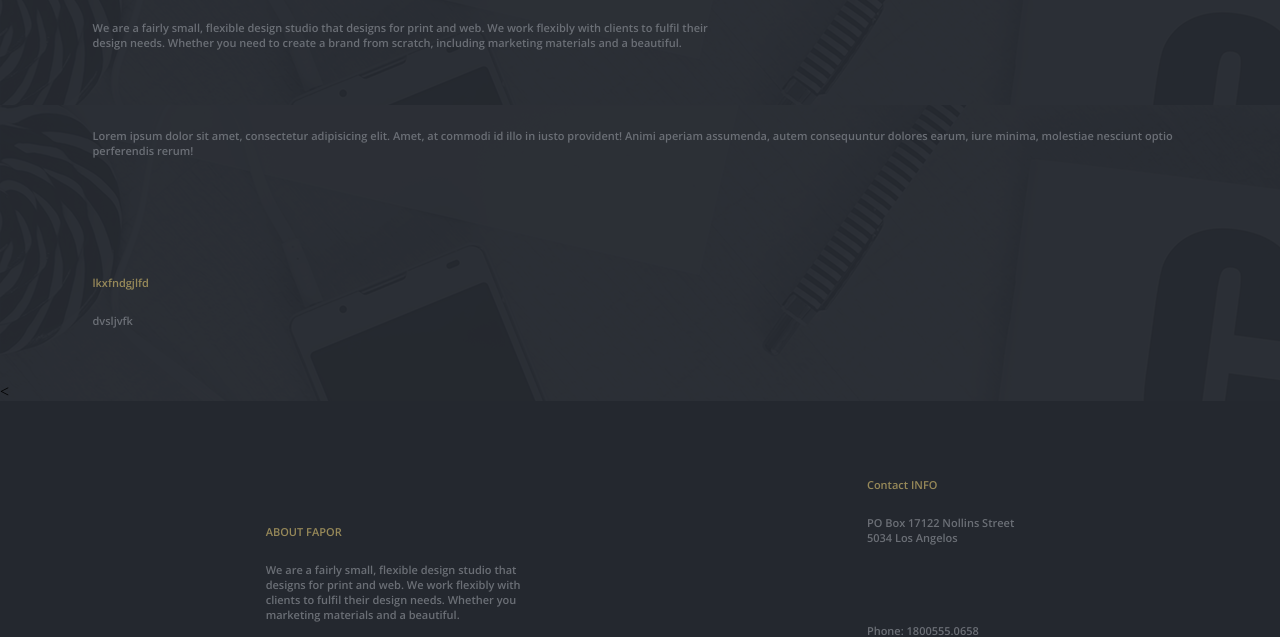
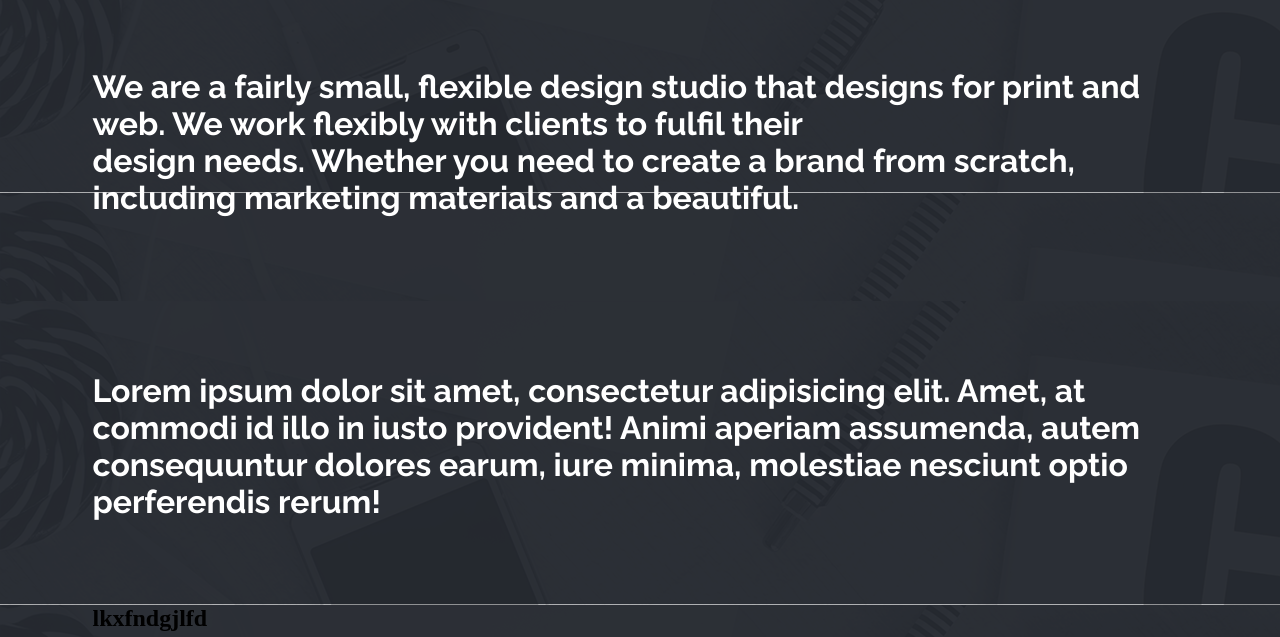
Before and after one commit to Dassshaa/fapor, a plain HTML site: page fapor.html in a window 1280 px wide. Shown: the part 195-832 px from the top of the page. Drawn offline with nearby package versions, Linux system fonts and the light colour scheme.

Commit message:
containerd

```diff
--- a/css/style.css
+++ b/css/style.css
@@ -104,6 +104,16 @@ section{
      font-family: 'Raleway', sans-serif;
      font-weight: bold;
  }
+.container_q{
+    max-width: 1095px;
+    margin: auto;
+}
+p{
+    color: #ffffff;
+    font-size: 32px;
+    padding-top: 71px;
+    font-family: 'Raleway', sans-serif;
+    font-weight: bold;
  footer{
     background-color: #2b2f35;
  }
--- a/fapor.html
+++ b/fapor.html
@@ -51,6 +51,8 @@
     <div class="container_a">
         <p>dvsljvfk</p>
     </div>
+    <<div class="container_q">
+    <p>Lorem ipsum dolor sit amet, consectetur adipisicing elit. Amet, at commodi id illo in iusto provident! Animi aperiam assumenda, autem consequuntur dolores earum, iure minima, molestiae nesciunt optio perferendis rerum!</p>
 <
 </section>
 <footer>
```
